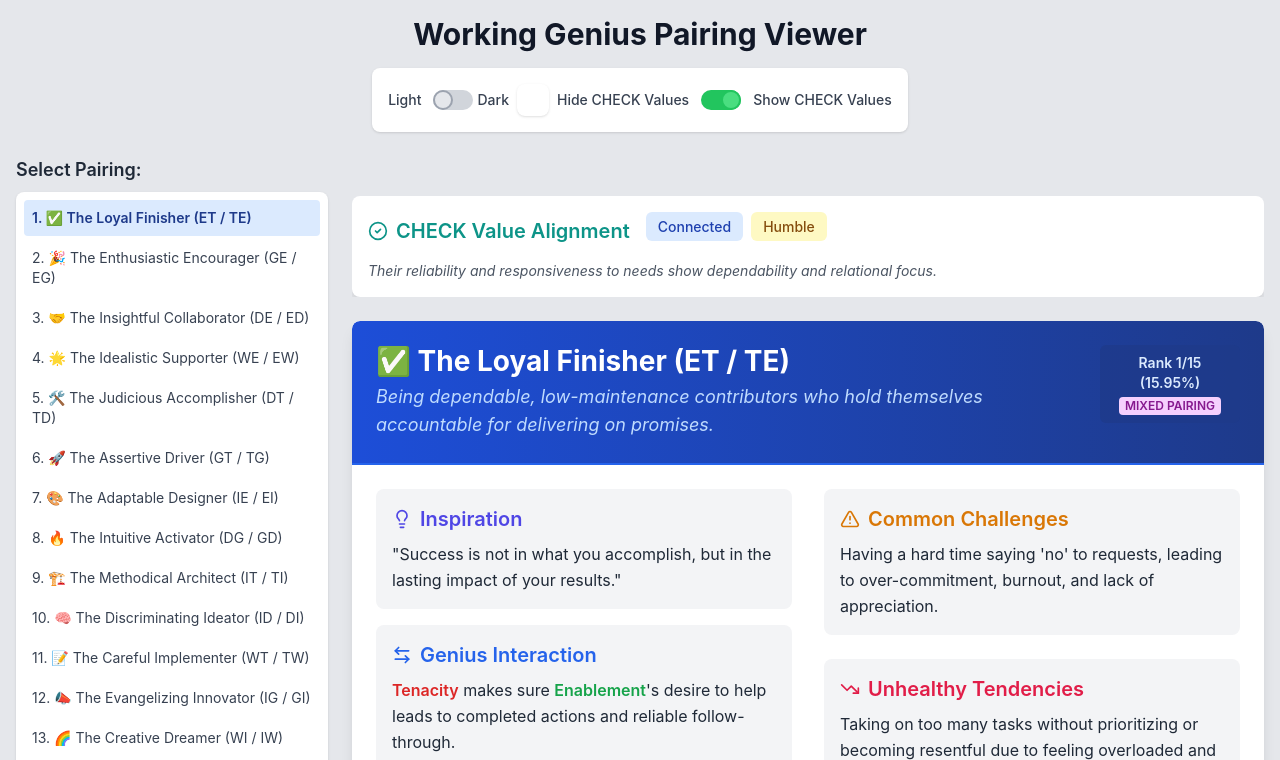
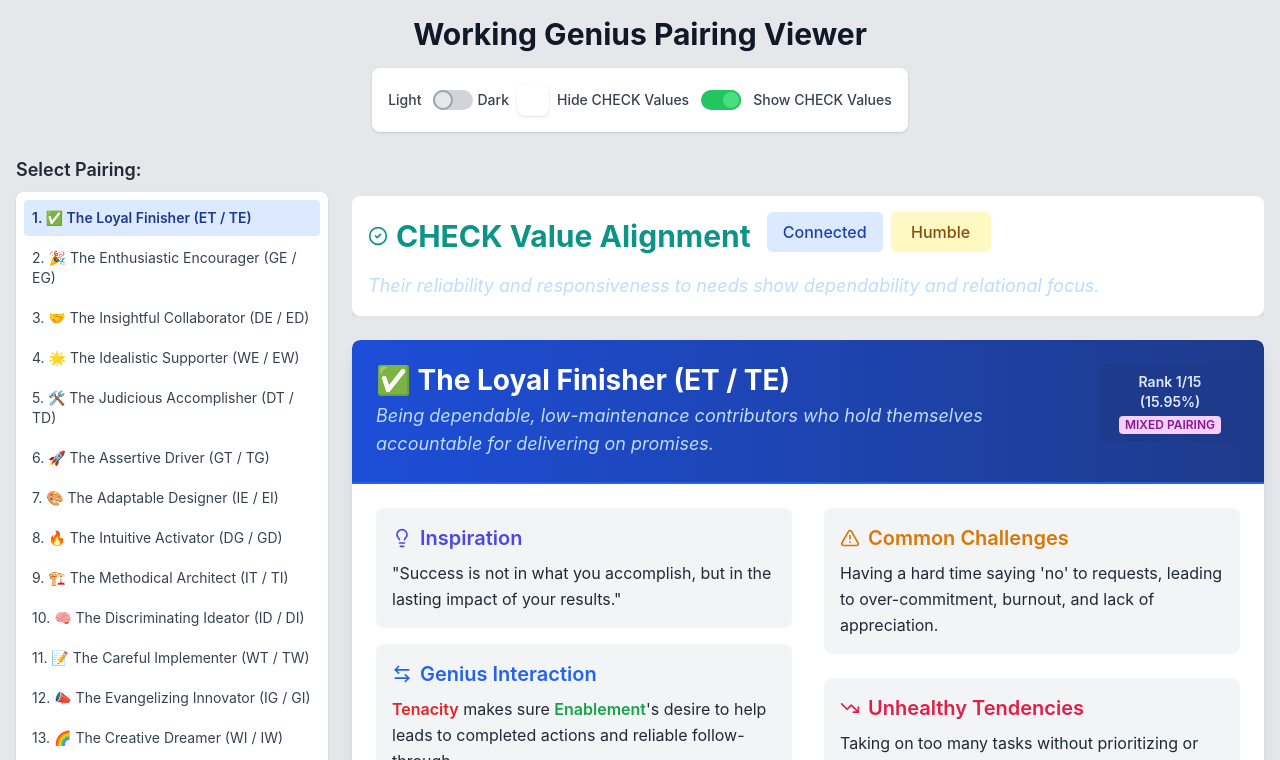
Before and after one commit to orholly/wg-pairing-viewer, a plain HTML site: page index.html in a window 1280 px wide. Both pictures are taken after a click on the checkbox 711 px from the left and 100 px from the top of the page. Shown: the top 760 px of the page. Drawn offline with nearby package versions, Linux system fonts and the light colour scheme.

Commit message:
2nd update of CHECK Value title and badges

```diff
--- a/index.html
+++ b/index.html
@@ -212,12 +212,14 @@
 
       .value-badge {
           display: inline-block;
-          padding: 0.25rem 0.75rem;
+          padding: 0.5rem 1rem; /* Increased padding */
           margin-right: 0.5rem;
           margin-bottom: 0.5rem;
           border-radius: 0.375rem;
-          font-size: 0.875rem;
-          font-weight: 500;
+          font-size: 1.25rem; /* Increased font size */
+          font-weight: 600; /* Increased font weight */
+          min-width: 100px; /* Add min width to make badges more substantial */
+          text-align: center; /* Center text within badges */
           background-color: #E5E7EB;
           color: #374151;
           transition: transform 0.2s ease-out;
@@ -397,7 +399,7 @@
              <div id="value-alignment-section" class="w-full mb-6 hidden">
                   <section class="bg-white dark:bg-black p-4 rounded-lg shadow-lg transition-colors duration-300">
                      <div class="flex items-center mb-3">
-                         <h2 class="text-xl font-semibold text-teal-600 dark:text-teal-400 flex items-center transition-colors duration-300">
+                         <h2 class="text-2xl lg:text-3xl font-bold text-teal-600 dark:text-teal-400 flex items-center transition-colors duration-300">
                              <svg xmlns="http://www.w3.org/2000/svg" width="20" height="20" viewBox="0 0 24 24" fill="none" stroke="currentColor" stroke-width="2" stroke-linecap="round" stroke-linejoin="round" class="inline-block mr-2 text-teal-600 dark:text-teal-400 transition-colors duration-300" aria-hidden="true"><path d="M12 22c5.523 0 10-4.477 10-10S17.523 2 12 2 2 6.477 2 12s4.477 10 10 10z"/><path d="m9 12 2 2 4-4"/></svg>
                              CHECK Value Alignment
                          </h2>
@@ -640,7 +642,7 @@
                 const sortedAlignments = [...data.valueAlignments].sort();
                 sortedAlignments.forEach(value => {
                     const badge = document.createElement('span');
-                    badge.className = `value-badge ${value.toLowerCase()}`;
+                    badge.className = `value-badge text-base font-medium ${value.toLowerCase()}`;
                     badge.innerText = value;
                     badgesDiv.appendChild(badge);
                 });
@@ -648,7 +650,7 @@
                 // Add rationale below
                 if (data.valueRationale) {
                     const rationale = document.createElement('p');
-                    rationale.className = 'text-sm italic text-gray-600 dark:text-gray-400';
+                    rationale.className = 'text-blue-200 text-base lg:text-lg italic mt-1';
                     rationale.innerText = data.valueRationale;
                     alignmentList.appendChild(rationale);
                 }
```
